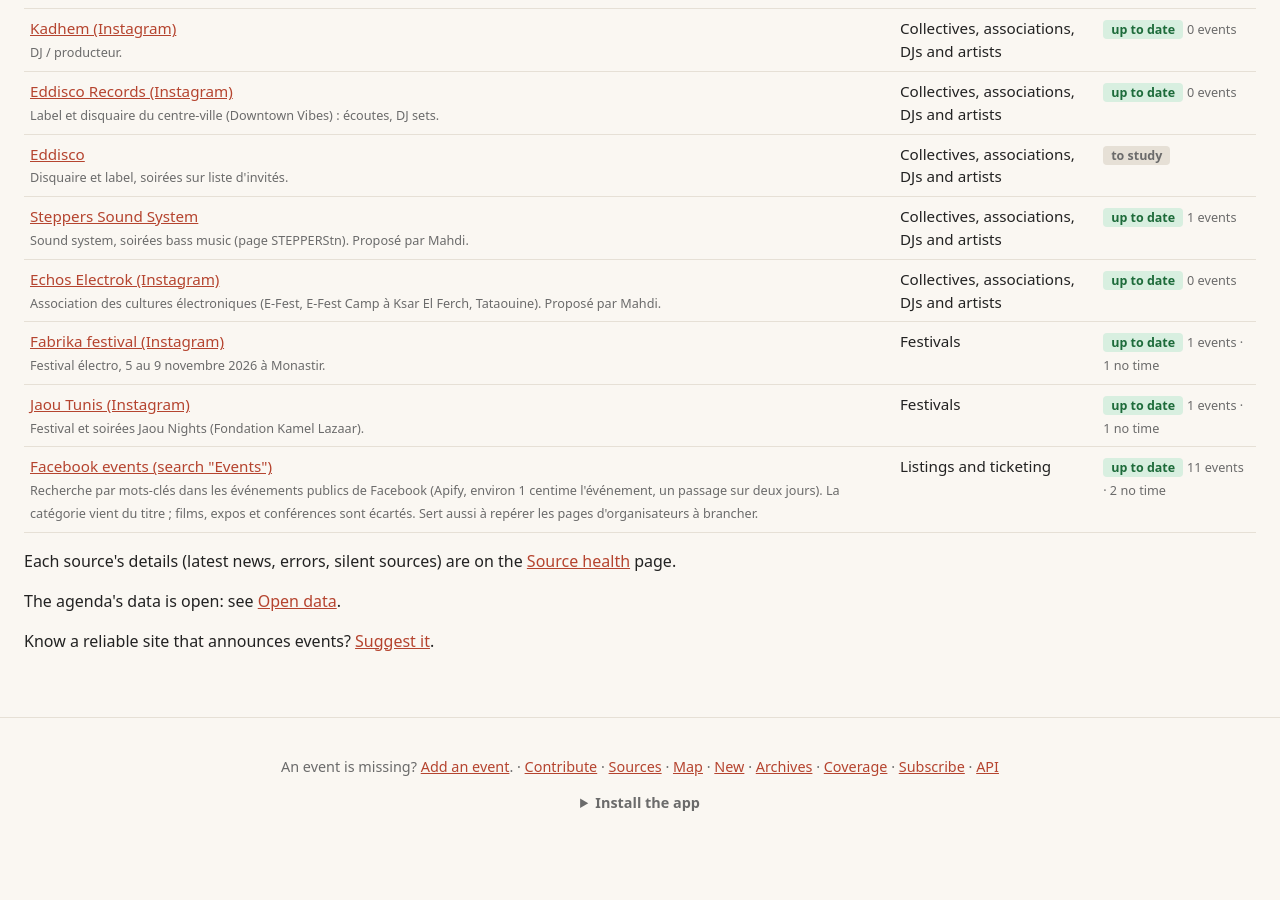
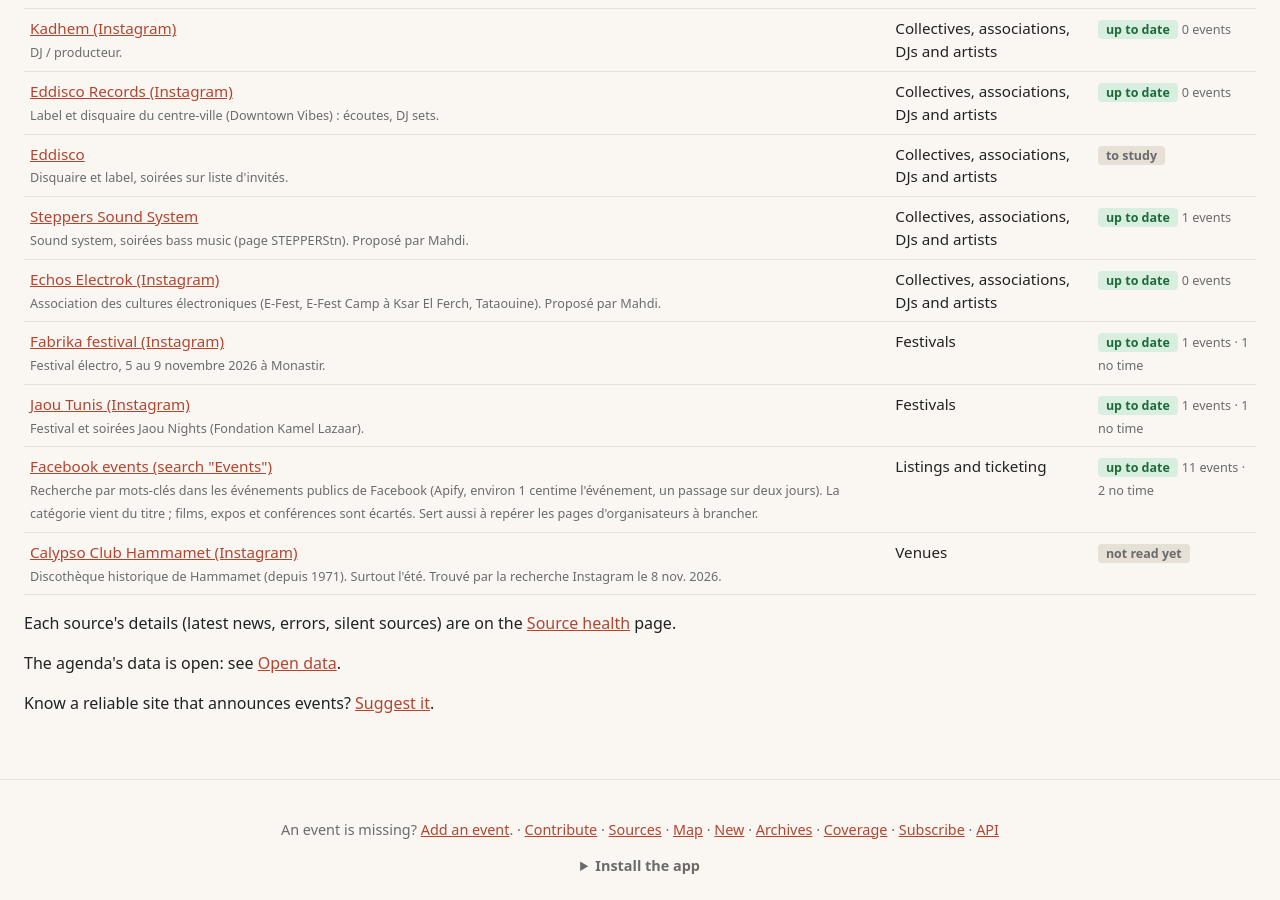
Before and after one commit to benjello/agenda-nuit-tunis, a Jekyll site: the page built from sources.html, in a window 1280 px wide and 900 px high, scrolled down 842 px. Built offline with Jekyll 4.4.1, drawn with Linux system fonts in a browser that asks for light colours; before the commit the page ends 1680 px from its top, so only the background shows below that.

Commit message:
Clubs : Calypso Club Hammamet et Unidos by El Pacha (comptes Instagram vérifiés)
Co-Authored-By: Claude Opus 5.5 <noreply@anthropic.com>
Claude-Session: https://claude.ai/code/session_01KqZmZj2udkAk375qCJNStu

```diff
--- a/_data/clubs.yml
+++ b/_data/clubs.yml
@@ -22,4 +22,18 @@
 #   facebook   adresse de la page
 #   site       adresse du site
 #   cacher     true pour retirer un lieu d'OpenStreetMap fermé ou hors sujet
-[]
+
+- nom: Calypso Club Hammamet
+  type: discotheque
+  ville: nabeul
+  adresse: Hammamet
+  instagram: calypsotunisiaofficial
+  reservation: conseillée (message Instagram)
+  # vérifié le 8 nov. 2026 : compte « Calypso Club Hammamet », « Since 1971 », 77 000 abonnés, « DM for Reservations »
+
+- nom: Unidos Club by El Pacha
+  type: club
+  ville: nabeul
+  adresse: Hammamet
+  instagram: unidos_by_elpacha
+  # vérifié le 8 nov. 2026 : « Ancien Havana Club, toujours en fête depuis '71 », dernière publication en décembre 2024
--- a/_data/sources.yml
+++ b/_data/sources.yml
@@ -299,3 +299,18 @@
     max: 80
     filtre_strict: true
   note: "Recherche par mots-clés dans les événements publics de Facebook (Apify, environ 1 centime l'événement, un passage sur deux jours). La catégorie vient du titre ; films, expos et conférences sont écartés. Sert aussi à repérer les pages d'organisateurs à brancher."
+
+- id: ig-calypso-hammamet
+  nom: Calypso Club Hammamet (Instagram)
+  url: https://www.instagram.com/calypsotunisiaofficial/
+  type: lieu
+  genre: lieu
+  scraper: instagram
+  categorie: discotheque
+  actif: true
+  tous_les_jours: 3
+  options:
+    compte: calypsotunisiaofficial
+    lieu: Calypso Club Hammamet
+    resultats: 8
+  note: "Discothèque historique de Hammamet (depuis 1971). Surtout l'été. Trouvé par la recherche Instagram le 8 nov. 2026."
```
Also changed, not shown: _data/clubs.json (+17 -0 lines).
